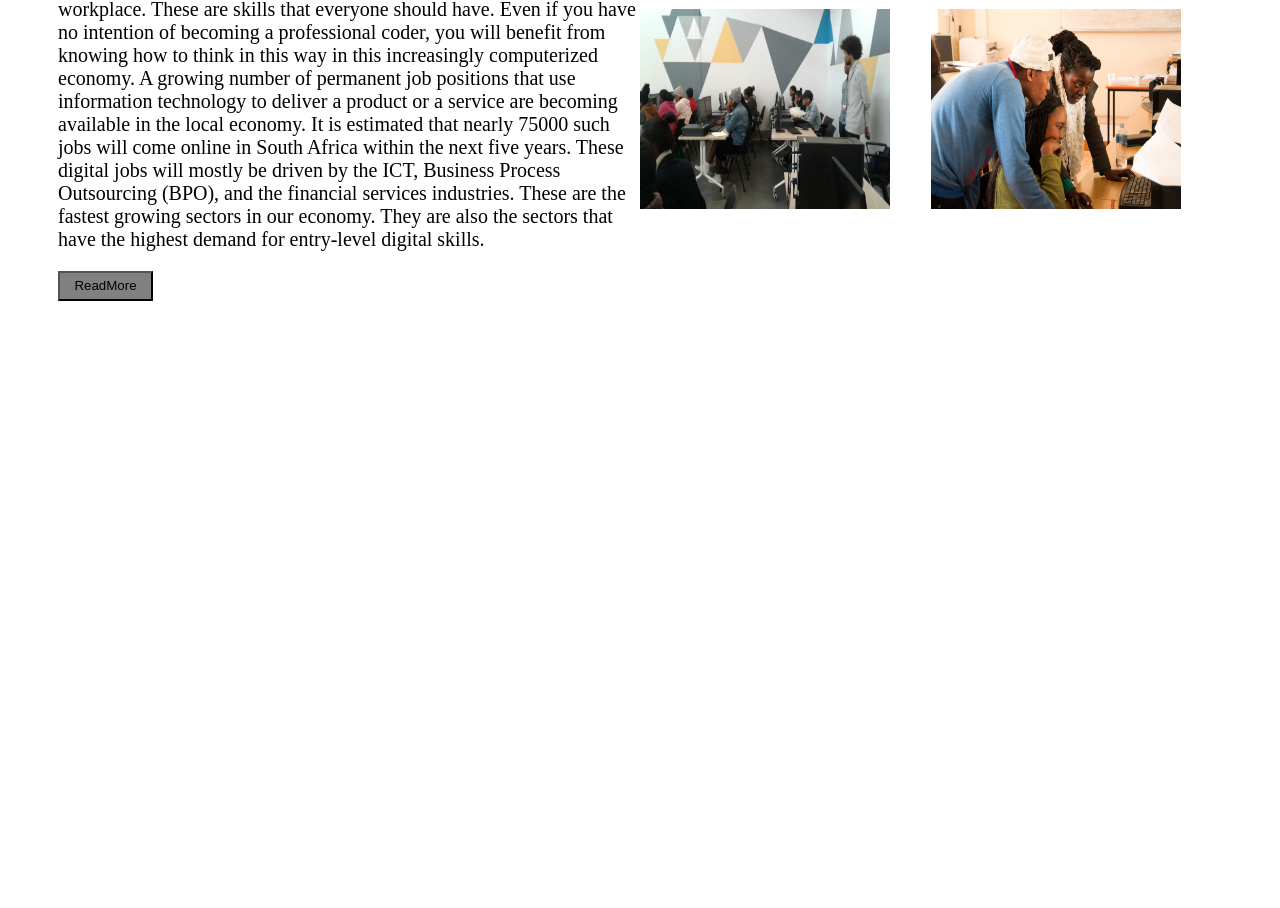
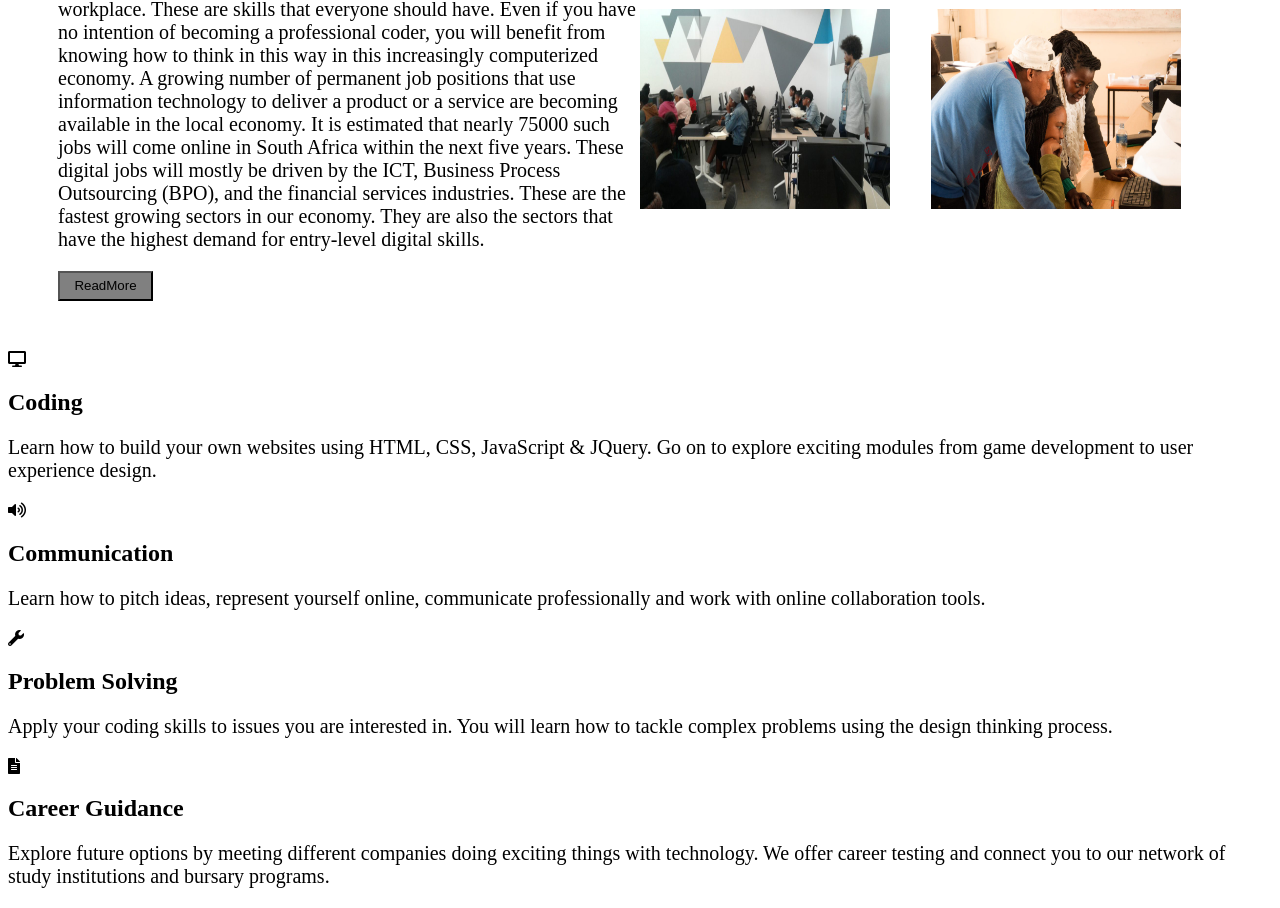
Before and after one commit to NatalieNND/Code4CT, a plain HTML site: page index.html in a window 1280 px wide. Shown: the part 744-1652 px from the top of the page. Before the commit the page ends 1103 px from the top, so only its background shows below. Drawn offline with Linux system fonts and the light colour scheme.

Commit message:
added icons

```diff
--- a/index.html
+++ b/index.html
@@ -6,7 +6,10 @@
     <meta http-equiv="X-UA-Compatible" content="ie=edge">
     <title>Code4ct</title>
     <link rel="stylesheet" type="text/css" href="css/style.css">
+
+    <!-- icons -->
     <link rel="stylesheet" href="https://use.fontawesome.com/releases/v5.5.0/css/all.css" integrity="sha384-B4dIYHKNBt8Bc12p+WXckhzcICo0wtJAoU8YZTY5qE0Id1GSseTk6S+L3BlXeVIU" crossorigin="anonymous">
+    <link rel="stylesheet" href="<link rel="stylesheet" href="https://use.fontawesome.com/releases/v5.5.0/css/all.css" integrity="sha384-B4dIYHKNBt8Bc12p+WXckhzcICo0wtJAoU8YZTY5qE0Id1GSseTk6S+L3BlXeVIU" crossorigin="anonymous">">
 </head>
 <body>
 
@@ -77,6 +80,34 @@
 
 </article>
 
+<div class="content">
+        <i class="fas fa-desktop"></i>
+        <h2>Coding</h2>
+        <p>Learn how to build your own websites using HTML, CSS, JavaScript & JQuery. Go on to explore exciting modules from game development to user experience design.</p>
+
+
+</div>
+
+<div class="content">
+        <i class="fas fa-volume-up"></i>
+        <h2>Communication</h2>
+        <p>Learn how to pitch ideas, represent yourself online, communicate professionally and work with online collaboration tools.</p>
+</div>
+
+<div class="content">
+        <i class="fas fa-wrench"></i>
+        <h2>Problem Solving</h2>
+        <p>Apply your coding skills to issues you are interested in. You will learn how to tackle complex problems using the design thinking process.</p>
+</div>
+
+<div class="content">
+        <i class="fas fa-file-alt"></i>
+        <h2>Career Guidance</h2>
+        <p>Explore future options by meeting different companies doing exciting things with technology. We offer career testing and connect you to our network of study institutions and bursary programs.</p>
+</div>
+
+
+
 
 
 
--- a/sass/partials/_components.scss
+++ b/sass/partials/_components.scss
@@ -1,6 +1,6 @@
 // header styling
 header{
-    background-color: $background-color;
+    background-image:
     color: $font-color;
     height: 350px;
     width: 100%;
```
Also changed, not shown: sass/partials/_layout.scss (line endings or trailing spaces).
